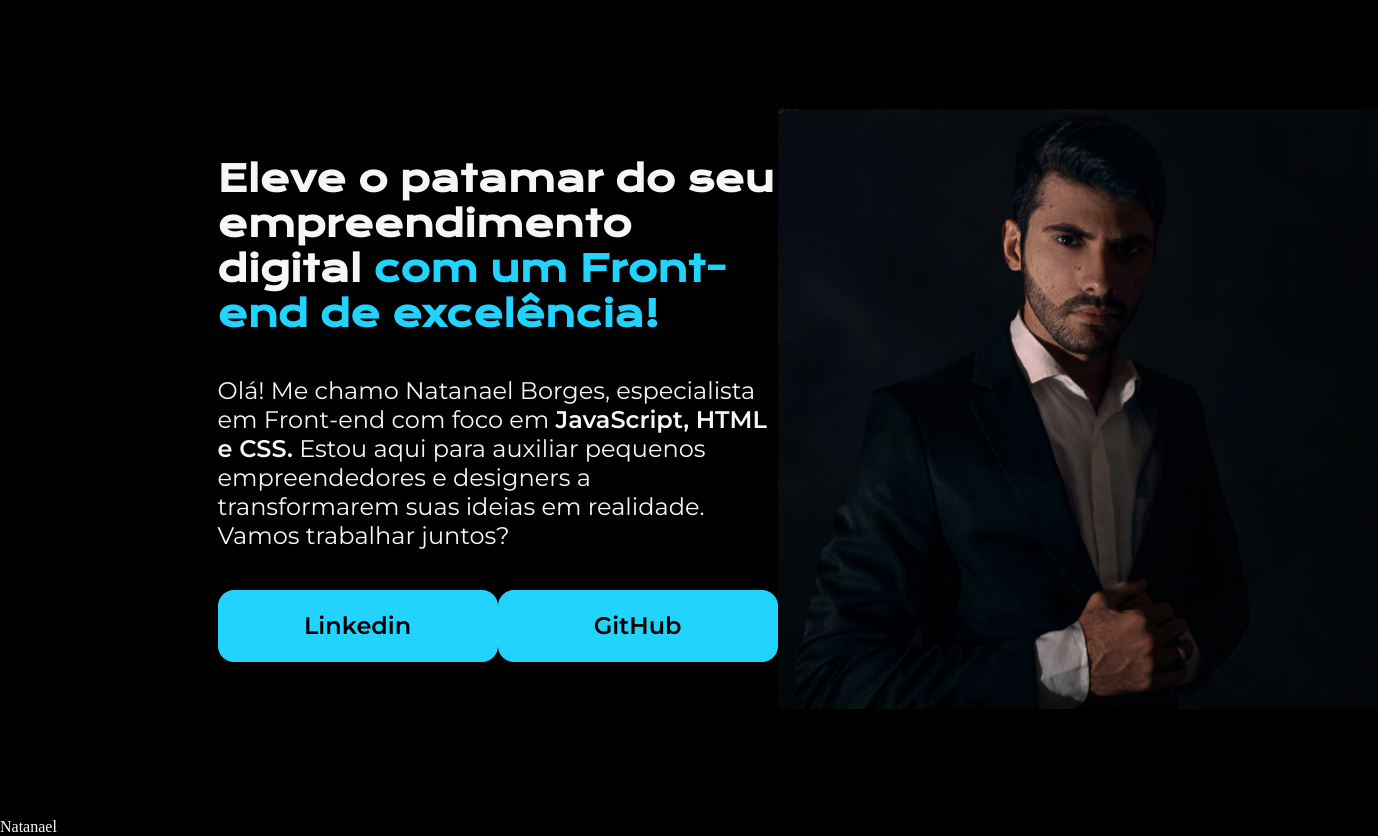
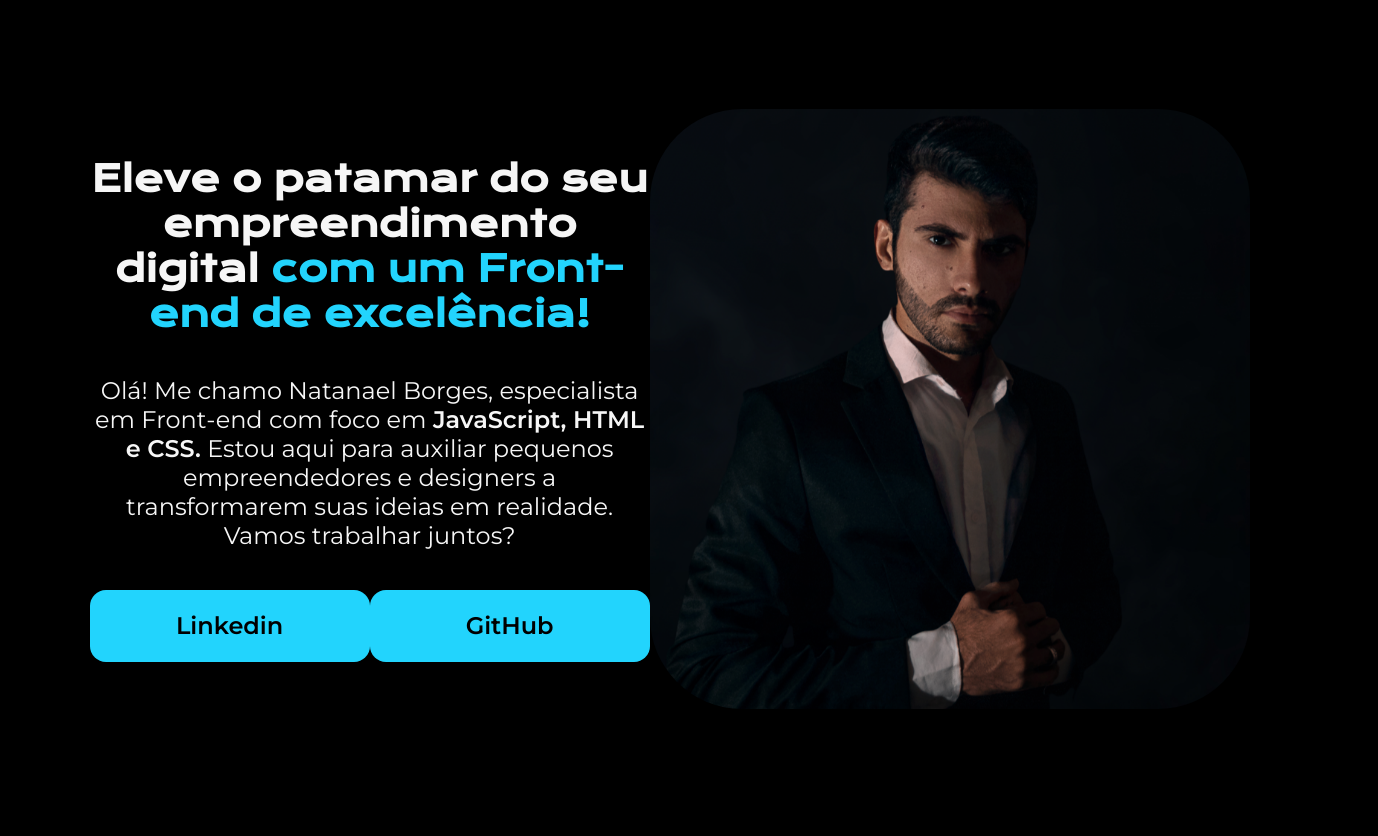
Before and after one commit to NatanaelB501/Portf-lio, a plain HTML site: page index.html in a window 1280 px wide. Shown: the whole page, 1378 px wide, since content can reach past the window. Drawn offline with nearby package versions, Linux system fonts and the light colour scheme.

Commit message:
formatação texto

```diff
--- a/index.html
+++ b/index.html
@@ -19,6 +19,6 @@
         </section>
         <img src="./img/eu_menor.png" alt="Dono do portfólio">
     </main>
-    <footer>Natanael</footer>
+    <footer></footer>
 </body>
 </html>
--- a/style.css
+++ b/style.css
@@ -17,11 +17,11 @@ body {
 }
 
 .apresentacao-do-conteudo {
-    margin: 0 17%;
+    margin: 0 7%;
     padding: 8.5% 0;
     display: flex;
     align-items: center;
-    justify-content: space-between;
+    justify-content: space-around
 }
 
 .apresentacao__conteudo {
@@ -34,11 +34,13 @@ body {
 .apresentacao__conteudo__titulo {
     font-size: 36px;
     font-family: "Krona One", sans-serif;
+    text-align: center;
 }
 
 .apresentacao__conteudo__texto {
     font-size: 24px;
     font-family: "Montserrat", sans-serif;
+    text-align: center;
 }
 
 .apresentacao__links {
@@ -62,4 +64,5 @@ body {
 img {
     width: 600px;
     height: 600px;
+    border-radius: 92px;
 }
```
